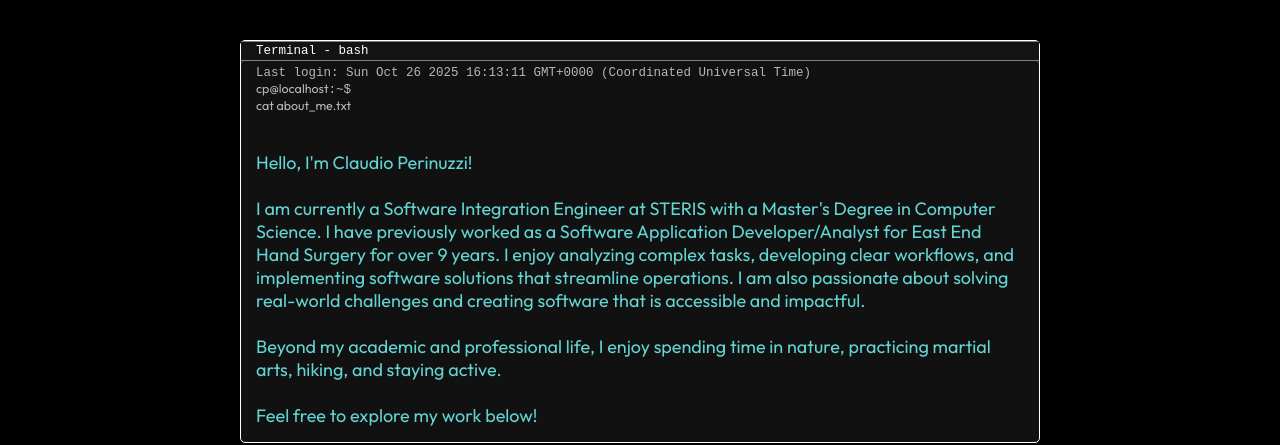
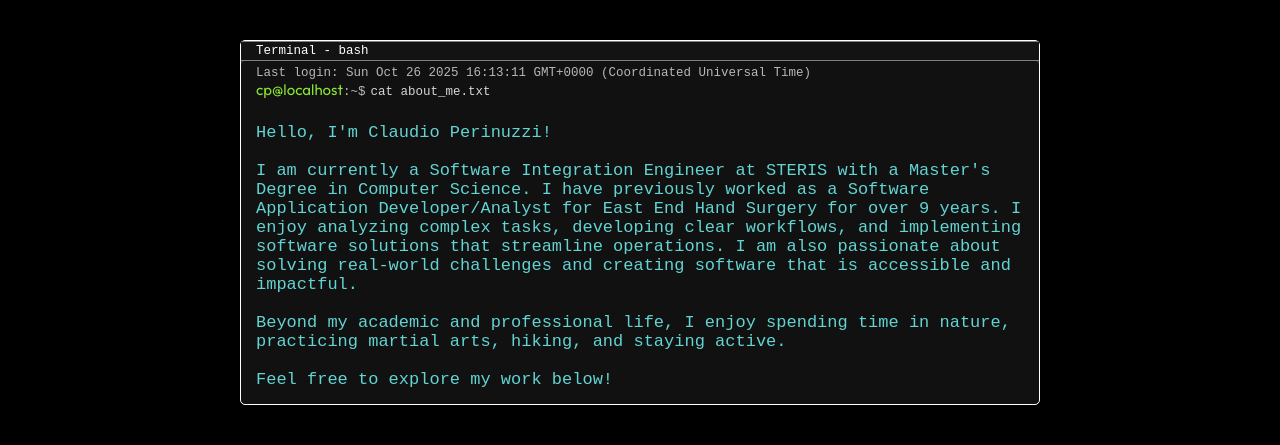
Before and after one commit to Claudio-Perinuzzi/portfolio-website, a React (Vite) app: page / in a window 1280 px wide. Shown: the part 403-848 px from the top of the page. Built offline with nearby package versions, Linux system fonts and the light colour scheme.

Commit message:
styling for bash terminal

```diff
--- a/src/components/About/About.module.css
+++ b/src/components/About/About.module.css
@@ -43,7 +43,7 @@
 }
 
 .terminalHeader {
-    font-family: "Courier New", Courier, monospace;
+    font-family: 'Cascadia Code', 'Cascadia Mono', monospace;
     color: white;
     padding-left: 15px;
     padding-top: 2px;
@@ -57,7 +57,7 @@
 }
 
 .terminal {
-    font-family: "Courier New", Courier, monospace;
+    font-family: 'Cascadia Code', 'Cascadia Mono', monospace;
     background-color: var(--color-terminal-bg);
     color: var(--color-secondary-text);
     padding-top: 5px;
@@ -68,8 +68,8 @@
     padding-bottom: 10px;
 }
 
-.pythonCommand {
-    font-family: "Courier New", Courier, monospace;
+.bashCommand {
+    font-family: 'Cascadia Code', 'Cascadia Mono', monospace;
     display: inline-flex;
     overflow: hidden;
     white-space: nowrap;
@@ -78,6 +78,7 @@
     border-right: 1px solid #686a68;
     animation: typing 1s steps(15, end), blink 1s step-end infinite;
     animation-delay: .8s, 2s;
+    color: rgb(218, 213, 213);
 }
 
 @keyframes typing {
@@ -103,10 +104,16 @@
     margin-top: 10px;
     animation: fadeIn 1s ease-in-out forwards;
     animation-delay: 2.5s;
-    font-size: 18px;
+    font-size: 17px;
     color: rgb(98, 212, 210);
     padding-bottom: 5px;
     text-align: left;
+    font-family: 'Cascadia Code', 'Cascadia Mono', monospace;
+}
+
+.userTerminal {
+    color: #8ae234;
+    font-size: 15px;
 }
 
 @keyframes fadeIn {
```
